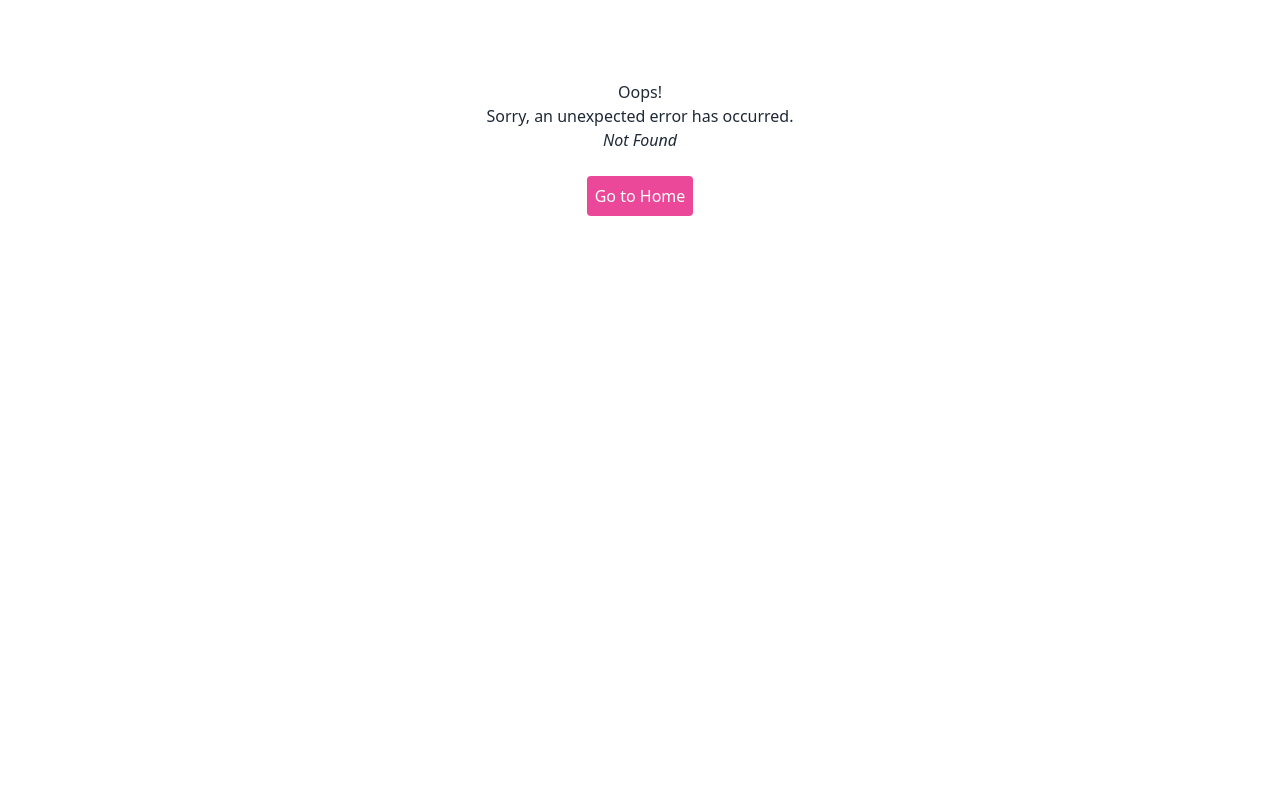
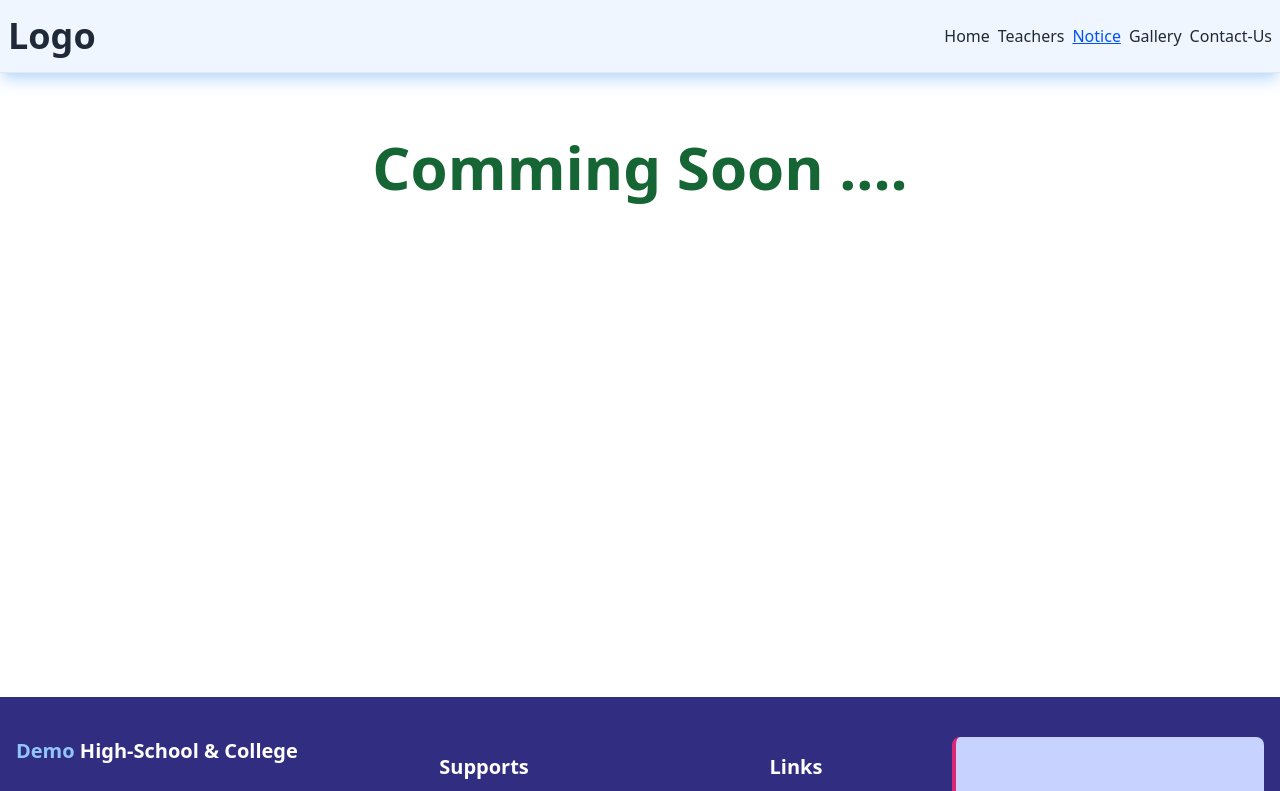
Before and after one commit to sakil-sagor/school-web-app, a React (Vite) app: page /notice in a window 1280 px wide. Before the commit this address had no page. Shown: the top 791 px of the page. Built offline with nearby package versions, Linux system fonts and the light colour scheme.

Commit message:
added notice in navbar

```diff
--- a/src/Components/Navbar/Navbar.jsx
+++ b/src/Components/Navbar/Navbar.jsx
@@ -7,9 +7,10 @@ const Navbar = () => {
     const [open, setOpen] = useState(true)
     const routes = [
         { id: 1, path: '/', name: 'Home' },
-        { id: 2, path: '/gallery', name: 'Gallery' },
-        { id: 3, path: '/teachers', name: 'Teachers' },
-        { id: 4, path: '/contactUs', name: 'Contact-Us' },
+        { id: 2, path: '/teachers', name: 'Teachers' },
+        { id: 3, path: '/notice', name: 'Notice' },
+        { id: 4, path: '/gallery', name: 'Gallery' },
+        { id: 5, path: '/contactUs', name: 'Contact-Us' },
 
 
     ];
--- /dev/null
+++ b/src/Pages/Notice/Notice.jsx
@@ -0,0 +1,15 @@
+import React from 'react';
+
+const Notice = () => {
+    return (
+        <div className='min-h-[70vh]'>
+            <div className='container mx-auto px-2'>
+                <div className='mt-16'>
+                    <h2 className='text-6xl font-bold text-green-800 text-center'>Comming Soon ....</h2>
+                </div>
+            </div>
+        </div>
+    );
+};
+
+export default Notice;
--- a/src/Routes/Routes.jsx
+++ b/src/Routes/Routes.jsx
@@ -5,6 +5,7 @@ import ContactUs from "../Pages/ContactUs/ContactUs";
 import ErroPage from "../Pages/ErrorPage/ErroPage";
 import Gallery from "../Pages/Gallery/Gallery";
 import Home from "../Pages/Home/Home";
+import Notice from "../Pages/Notice/Notice";
 
 const router = createBrowserRouter([
     {
@@ -16,13 +17,16 @@ const router = createBrowserRouter([
                 path: "/",
                 element: <Home></Home>,
             },
-
             {
                 path: "/teachers",
                 element: <Teachers></Teachers>,
                 loader: async () => {
                     return fetch("teachers.json")
                 }
+            },
+            {
+                path: "/notice",
+                element: <Notice></Notice>,
 
             },
             {
```
